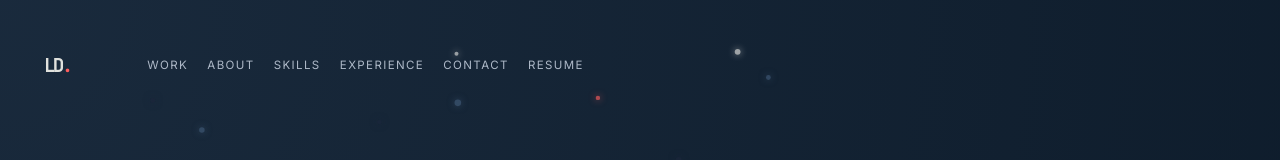
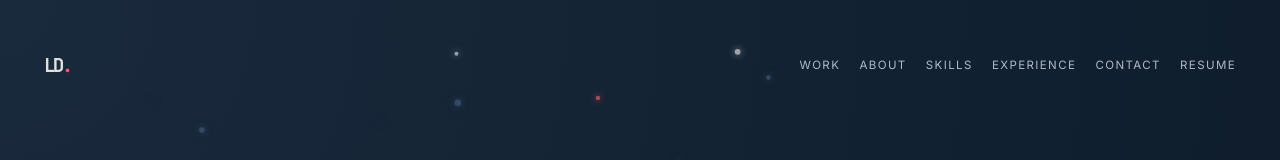
Before and after one commit to lohith0223/lohith-portfolio, a React (Vite) app: page / in a window 1280 px wide. Shown: the top 160 px of the page. Built offline with nearby package versions, Linux system fonts and the light colour scheme.

Commit message:
Align desktop navigation right

```diff
--- a/src/styles.css
+++ b/src/styles.css
@@ -173,8 +173,8 @@ svg {
 .topbar {
   display: flex;
   align-items: center;
-  justify-content: flex-start;
-  gap: clamp(2rem, 6vw, 5rem);
+  justify-content: space-between;
+  gap: 2rem;
   height: 86px;
   margin-top: 18px;
   margin-left: 0;
@@ -1224,6 +1224,7 @@ svg {
     height: auto;
     min-height: 80px;
     flex-wrap: wrap;
+    justify-content: flex-start;
     gap: 1.5rem;
     padding-bottom: 1rem;
   }
```
